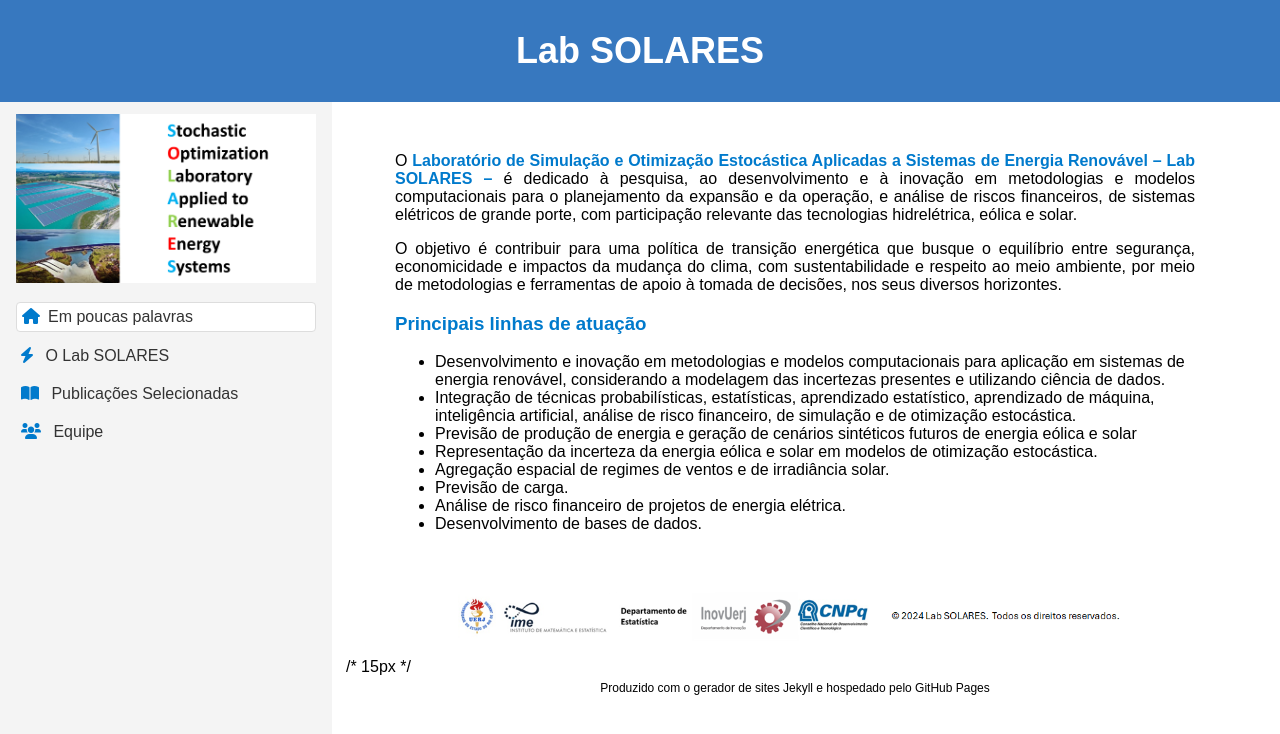
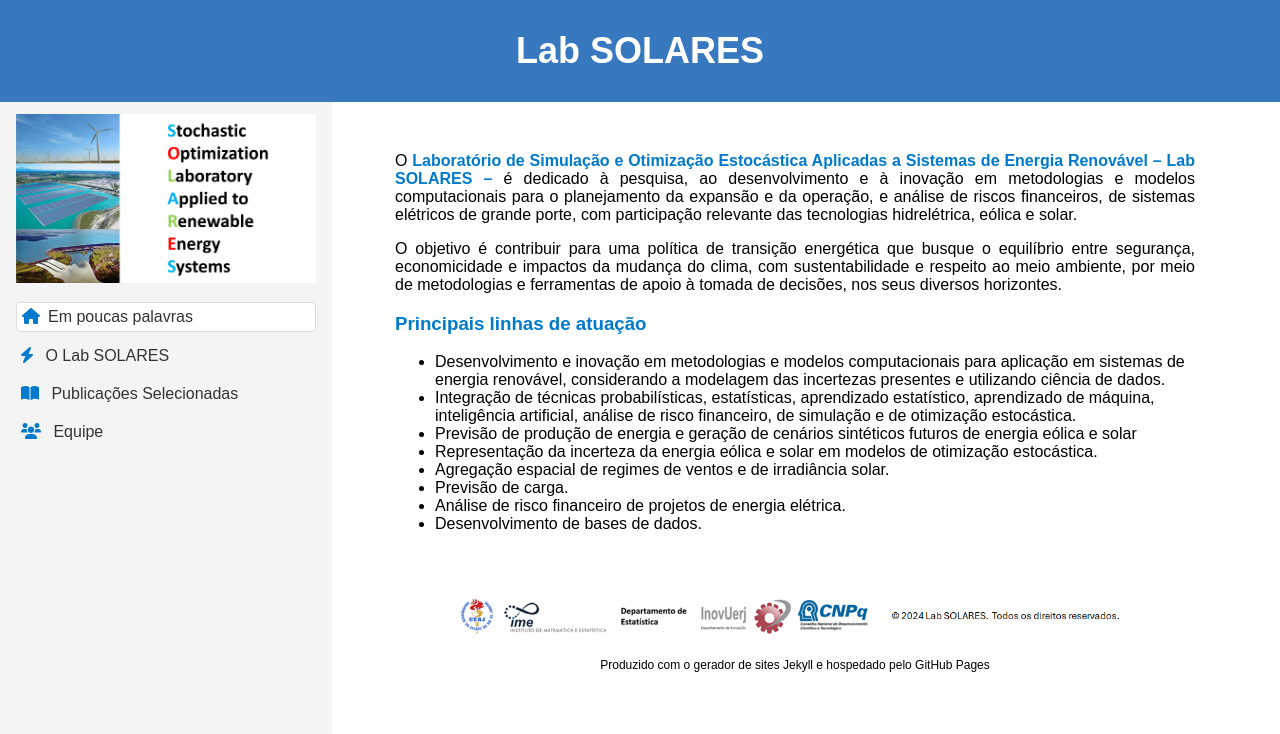
Before and after one commit to LabSolares-UERJ/main, a Jekyll site: the page built from index.html, in a window 1280 px wide. Shown: the top 734 px of the page. Built offline with Jekyll 4.4.1, drawn with Linux system fonts in a browser that asks for light colours.

Commit message:
Update default.html

```diff
--- a/_layouts/default.html
+++ b/_layouts/default.html
@@ -25,7 +25,7 @@
         <main>
             {{ content }}
             <div>
-                <img src="/main/assets/files/imageFooter.png" alt="SOLARES Footer Logo" style="width:75%; height:auto; margin-bottom:15px;"> /* 15px */
+                <img src="/main/assets/files/imageFooter.png" alt="SOLARES Footer Logo" style="width:75%; height:auto; margin-bottom:15px;">
             </div>
             <div style="text-align: center; font-size: 75%; margin-top: 5px;">
                 Produzido com o gerador de sites Jekyll e hospedado pelo GitHub Pages
```
